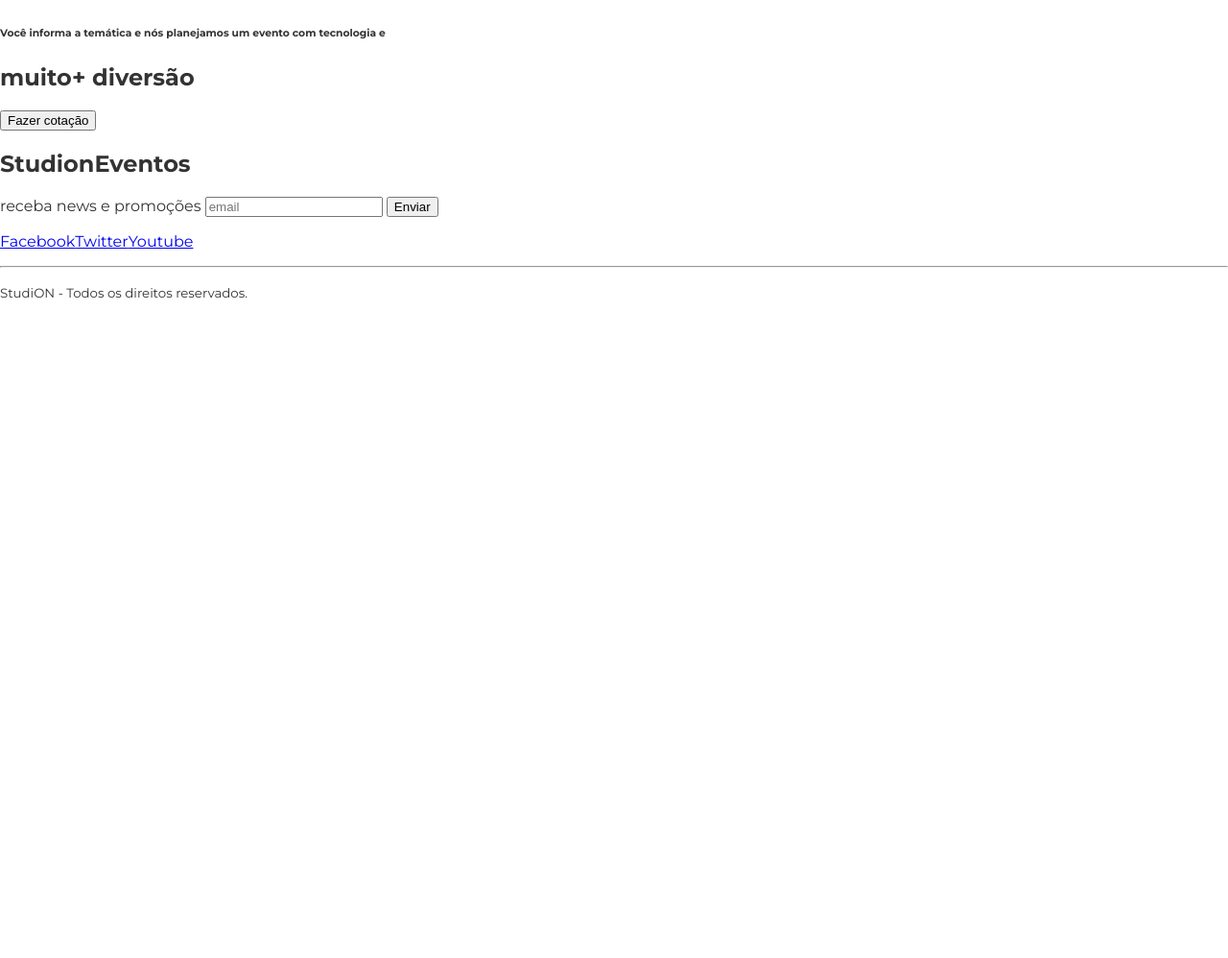
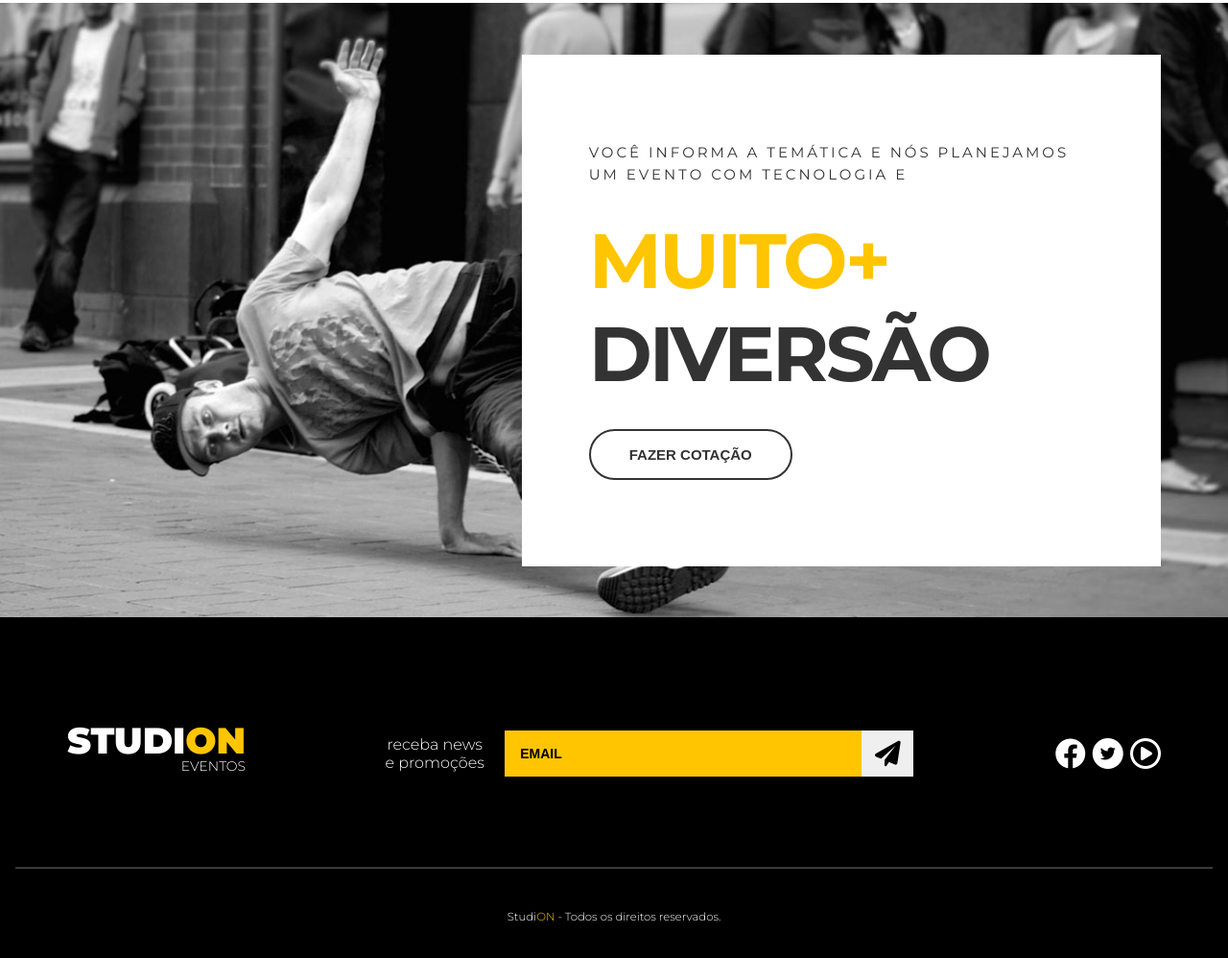
Before and after one commit to Lboina/Studion, a website: page src/index.html in a window 1280 px wide. Shown: the part 1544-2542 px from the top of the page at 96% size. Before the commit the page ends 1874 px from the top, so only its background shows below. Drawn offline with Linux system fonts and the light colour scheme.

Commit message:
finalizacaohome

```diff
--- a/src/index.html
+++ b/src/index.html
@@ -110,34 +110,57 @@
 
         </section>
 
-        <section>
-            <div>
-                <h6>
-                    Você informa a temática e nós planejamos um evento com tecnologia e
-                </h6>
-                <h2><span>muito+ </span> diversão</h2>
-
-                <button>Fazer cotação</button>
+        <section class="quote">
+            <div class="container quote__container">
+                <div class="quote__copy">
+                    <h6>
+                        Você informa a temática e nós planejamos um evento com tecnologia e
+                    </h6>
+                    <h2><span class="copy--primary">Muito+ </span> Diversão</h2>
+                    <button class="btn btn--quote">Fazer cotação</button>
+                </div>
             </div>
-
         </section>
     </main>
 
-    <footer>
-        <h2>Studi<span>on</span><span>Eventos</span></h2>
-        <form>
-            <label>receba news e promoções</label>
-            <input type="email" placeholder="email" />
-            <button type="submit">Enviar</button>
-        </form>
-        <ul>
-            <li><a href="https://facebook.com/" target="blank">Facebook</a></li>
-            <li><a href="https://twitter.com/" target="_blank">Twitter</a></li>
-            <li><a href="https://youtube.com/" target="_blank">Youtube</a></li>
-        </ul>
+    <footer class="footer">
+        <div class="container footer__container">
+            <h2 class="logo-studion">
+                Studi<span class="copy--primary">on</span>
+                <span class="logo-studion__subtitle">Eventos</span>
+            </h2>
+            <form class="footer__form">
+                <label for="email">receba news e promoções</label>
+                <div class="footer__email">
+                    <input id="email" type="email" placeholder="email" />
+                    <button type="submit">
+                        <i class="fas fa-paper-plane fa-2x"></i>
+                    </button>
+                </div>
+            </form>
+            <ul class="footer__social">
+                <li>
+                    <a href="https://facebook.com/" target="_blank">
+                        <i class="fab fa-facebook fa-2x"></i>
+                    </a>
+                </li>
+                <li><a href="https://twitter.com/" target="_blank">
+                    <span class="fa-stack">
+                        <i class="fas fa-circle fa-stack-2x fa-inverse"></i>
+                        <i class="fab fa-twitter fa-stack-1x"></i>
+                      </span>
+                </a>
+            </li>
+                <li><a href="https://youtube.com/" target="_blank">
+                    <i class="far fa-play-circle fa-2x"></i>
+                </a>
+            </li>
+            </ul>
+        </div>
+
         <hr />
         <p>
-            <small>Studi<span>ON</span> - Todos os direitos reservados.</small>
+            <small>Studi<span class="copy--primary">ON</span> - Todos os direitos reservados.</small>
         </p>
     </footer>
 </body>
--- a/src/style.css
+++ b/src/style.css
@@ -1,5 +1,6 @@
 @import url('https://fonts.googleapis.com/css2?family=Montserrat:wght@300;400;500;700;900&family=Roboto&display=swap');
-
+@import url('https://cdnjs.cloudflare.com/ajax/libs/font-awesome/6.0.0/css/fontawesome.min.css');
+@import url('https://cdnjs.cloudflare.com/ajax/libs/font-awesome/6.0.0/css/all.min.css');
 * {
     box-sizing: border-box;
 }
@@ -147,7 +148,7 @@ ul {
 .btn:active,
 .btn:focus,
 .btn--institutional {
-    boder-color: var(--color-primary);
+    border-color: var(--color-primary);
     background-color: var(--color-primary);
     color: #fff;
 }
@@ -217,3 +218,149 @@ ul {
     background: unset;
     box-shadow: 0 1rem 1rem #0006;
 }
+
+.quote {
+    background-image: url(./images/parallax.jpg);
+    min-height: 80vh;
+    background-attachment: fixed;
+    background-repeat: no-repeat;
+    background-size: cover;
+    background-position: center;
+}
+
+.quote__container {
+    display: grid;
+    align-items: center;
+    justify-items: end;
+    min-height: 80vh;
+}
+
+.quote__copy {
+    background-color: #fff;
+    padding: 5.625rem 4.375rem;
+}
+
+.quote__copy h6 {
+    font-size: .9375rem;
+    font-weight: 400;
+    letter-spacing: .1875rem;
+    line-height: 1.4375rem;
+    max-width: 53ch;
+    text-transform: uppercase;
+    margin: 0;
+}
+
+.quote__copy h2 {
+    font-size: 5rem;
+    text-transform: uppercase;
+    letter-spacing: -.1875rem;
+    margin: 1.875rem 0;
+}
+
+.quote__copy h2 span {
+    display: block;
+}
+
+.btn--quote {
+    color: var(--color-copy);
+    border-color: var(--color-copy);
+    background: unset;
+
+}.footer {
+    background-color: #000;
+    color: #fff;
+    padding: 0 1rem;
+}
+
+.footer__container {
+    display: grid;
+    grid-template-columns: repeat(3, auto);
+    align-items: center;
+    padding: 5.25rem 0 3.75rem 0;
+}
+.footer .logo-studion {
+    justify-self: start;
+}
+
+.logo-studion__subtitle {
+    display: block;
+}
+
+.footer__form {
+    display: grid;
+    place-items: center;
+    grid-template-columns: 10ch auto;
+    gap: 1.25rem;
+}
+
+.footer__form label {
+    font-size: .875;
+    font-weight: 300;
+    text-align: center;
+}
+
+.footer__email {
+    display: grid;
+    grid-template-columns: auto 3.375rem;
+    width: 100%;
+}
+
+.footer__form input {
+    background-color: var(--color-primary);
+    border: unset;
+    padding: 1rem;
+    font-size: .875rem;
+    font-weight: 700;
+    text-transform: uppercase;
+    color: #000;
+}
+
+.footer__form input::placeholder {
+    color: #000;
+}
+
+.footer__form input:focus {
+    outline: unset;
+}
+
+.footer__form button {
+    cursor: pointer;
+    border: unset;
+    height: 100%;
+    transition: 0.3s all ease;
+}
+
+.footer__form button:hover {
+    color: #fff;
+    background-color: var(--color-copy);
+}
+
+
+.footer__social {
+    justify-self: end;
+}
+
+.footer__social a,
+.footer__social a:visited,
+.footer__social a:active  {
+    color: #fff;
+    margin-left: 0.2rem;
+}
+
+.footer__social a .fa-twitter,
+.footer__social a:visited .fa-twitter,
+.footer__social a:active .fa-twitter  {
+    color: #000;
+}
+
+.footer hr{
+    border-color: #fff4;
+    margin: 0;
+}
+
+.footer p {
+    text-align: center;
+    font-size: .875rem;
+    font-weight: 300;
+    margin: 2.5rem 0;
+}
```
